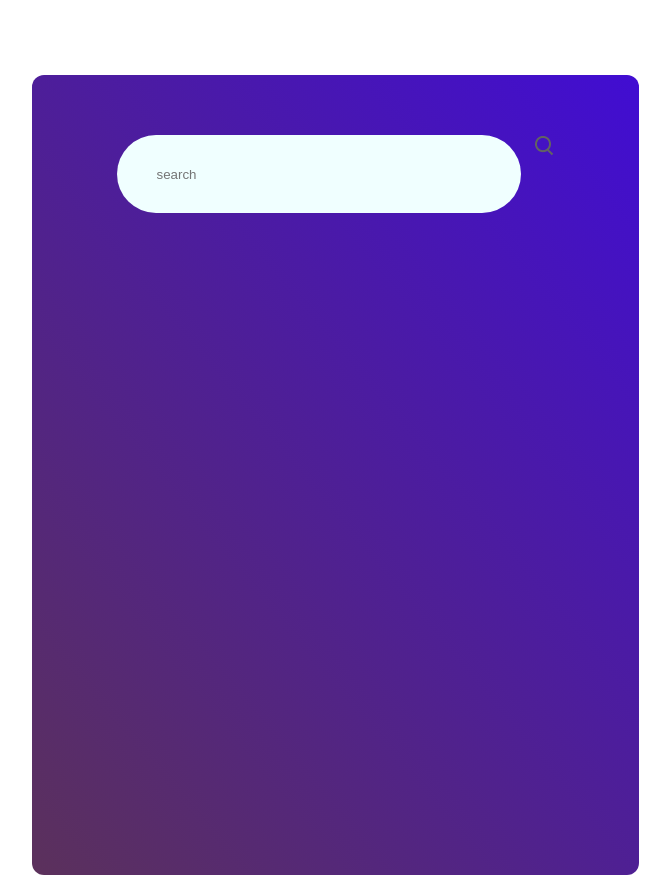
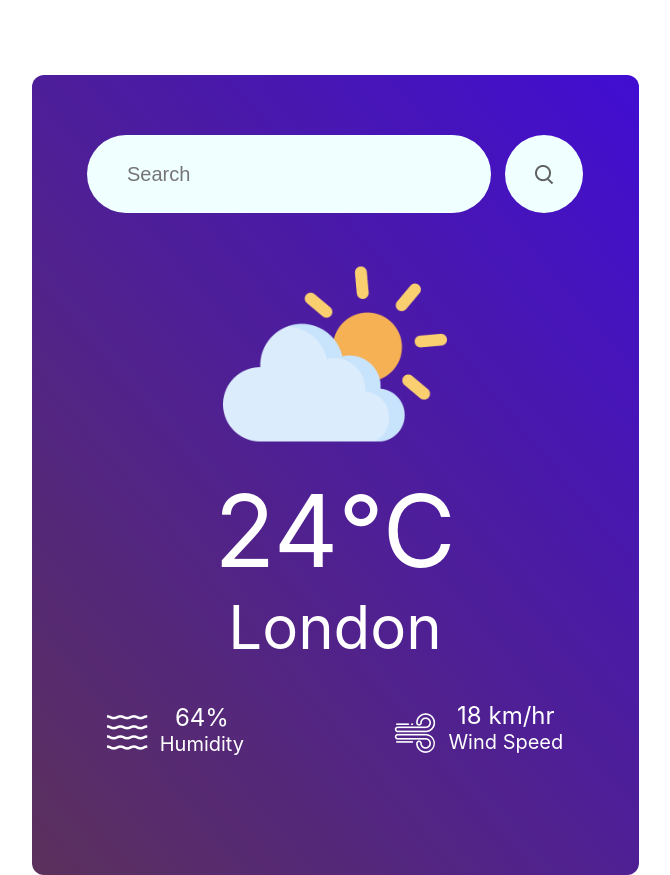
Before and after one commit to Anandhu5646/weatherApp, a React (Create React App) app: page / in a window 1280 px wide. Shown: the whole page, without its empty margins (305-975 px from the left). Built offline with nearby package versions, Linux system fonts and the light colour scheme.

Commit message:
wind speed and humidity added

```diff
--- a/src/components/weatherApp/WeatherApp.css
+++ b/src/components/weatherApp/WeatherApp.css
@@ -22,4 +22,63 @@
     border-radius: 40px;
     padding-left: 40px;
     color: #626262;
+    font-size: 20px;
+    font-weight: 400;
 }
+.search-icon{
+    display: flex;
+    justify-content: center;
+    align-items: center;
+    width: 78px;
+    height: 78px;
+    background-color: azure;
+    border-radius: 40px;
+    cursor: pointer;
+}
+.weather-image{
+    margin-top: 29px;
+    display: flex;
+    justify-content: center;
+}
+.weather-temp{
+    display: flex;
+    justify-content: center;
+    color: white;
+    font-size: 100px;
+    font-weight: 400;
+
+}
+.weather-location{
+    display: flex;
+    justify-content: center;
+    color: white;
+    font-size: 60px;
+    font-weight: 400;
+}
+.data-container{
+    color: white;
+    display: flex;
+    justify-content: center;
+    margin-top: 50px;
+}
+.element{
+    margin: auto;
+    display: flex;
+    gap: 12px;
+    align-items: flex-start;
+
+}
+.data{
+    font-size: 24px;
+    font-weight: 400;
+    margin-top: -12px
+
+}
+.text{
+    font-size: 20px;
+    font-weight: 400;
+}
+
+.icon{
+    margin-top: 10px;
+}
--- a/src/components/weatherApp/WeatherApp.jsx
+++ b/src/components/weatherApp/WeatherApp.jsx
@@ -1,26 +1,52 @@
- import React from 'react'
- import searchIcon from '../../assets/search.png'
- import clearIcon from '../../assets/clear.png'
- import cloudIcon from '../../assets/cloud.png'
- import drizzleIcon from '../../assets/drizzle.png'
- import humidityIcon from '../../assets/humidity.png'
- import rainIcon from '../../assets/rain.png'
- import windIcon from '../../assets/wind.png'
- import snowIcon from '../../assets/snow.png'
- import './WeatherApp.css'
+import React from "react";
+import searchIcon from "../../assets/search.png";
+import clearIcon from "../../assets/clear.png";
+import cloudIcon from "../../assets/cloud.png";
+import drizzleIcon from "../../assets/drizzle.png";
+import humidityIcon from "../../assets/humidity.png";
+import rainIcon from "../../assets/rain.png";
+import windIcon from "../../assets/wind.png";
+import snowIcon from "../../assets/snow.png";
+import "./WeatherApp.css";
 
+const WeatherApp = () => {
+  return (
+    <div className="container">
+      <div className="top-bar">
+        <input type="text" placeholder="Search" />
+        <div className="search-icon">
+          <img src={searchIcon} alt="" />
+        </div>
+      </div>
+      <div className="weather-image">
+        <div><img src={cloudIcon} alt="" />
+        </div>
+      </div>
+      <div className="weather-temp">24&#8451;</div>
+    <div className="weather-location">London</div>
+    <div className="data-container">
+        <div className="element">
+            <img src={humidityIcon} alt="" />
+            <div className="data">
+                <div className="humidity-percent">64%</div>
+                <div className="text">Humidity</div>
+            </div>
 
- const WeatherApp = () => {
-   return (
-     <div className='container'>
-        <div className='top-bar'>
-       <input type="text" placeholder='search'  />
-       <div className='search-icon'>
-        <img src={searchIcon} alt="" />
-       </div>
         </div>
-     </div>
-   )
- }
+        <div className="element">
+            <div>
 
- export default WeatherApp
+            <img src={windIcon} alt="" />
+            </div>
+            <div className="data">
+                <div className="humidity-percent">18 km/hr</div>
+                <div className="text">Wind Speed</div>
+            </div>
+
+        </div>
+    </div>
+    </div>
+  );
+};
+
+export default WeatherApp;
```
